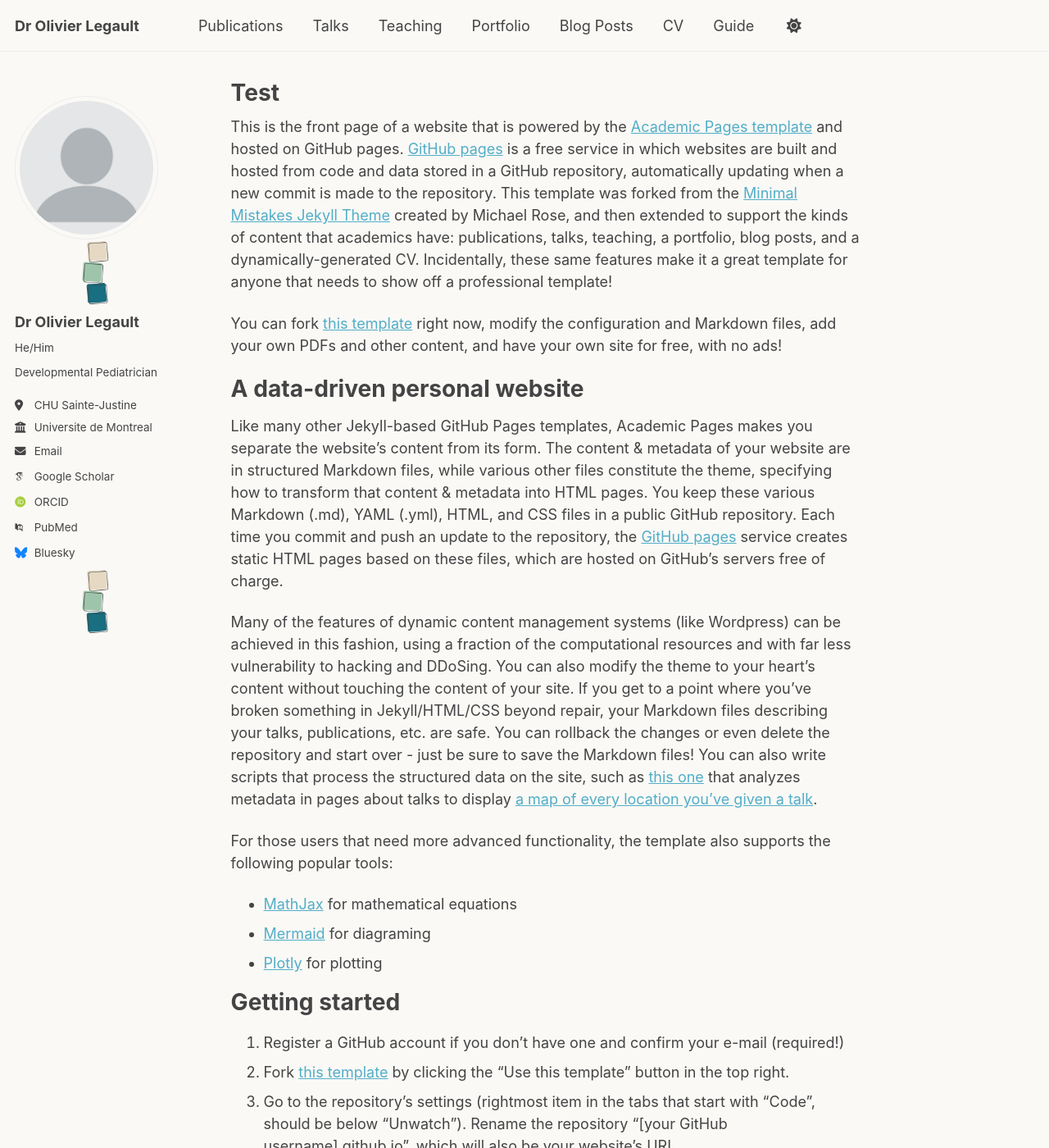
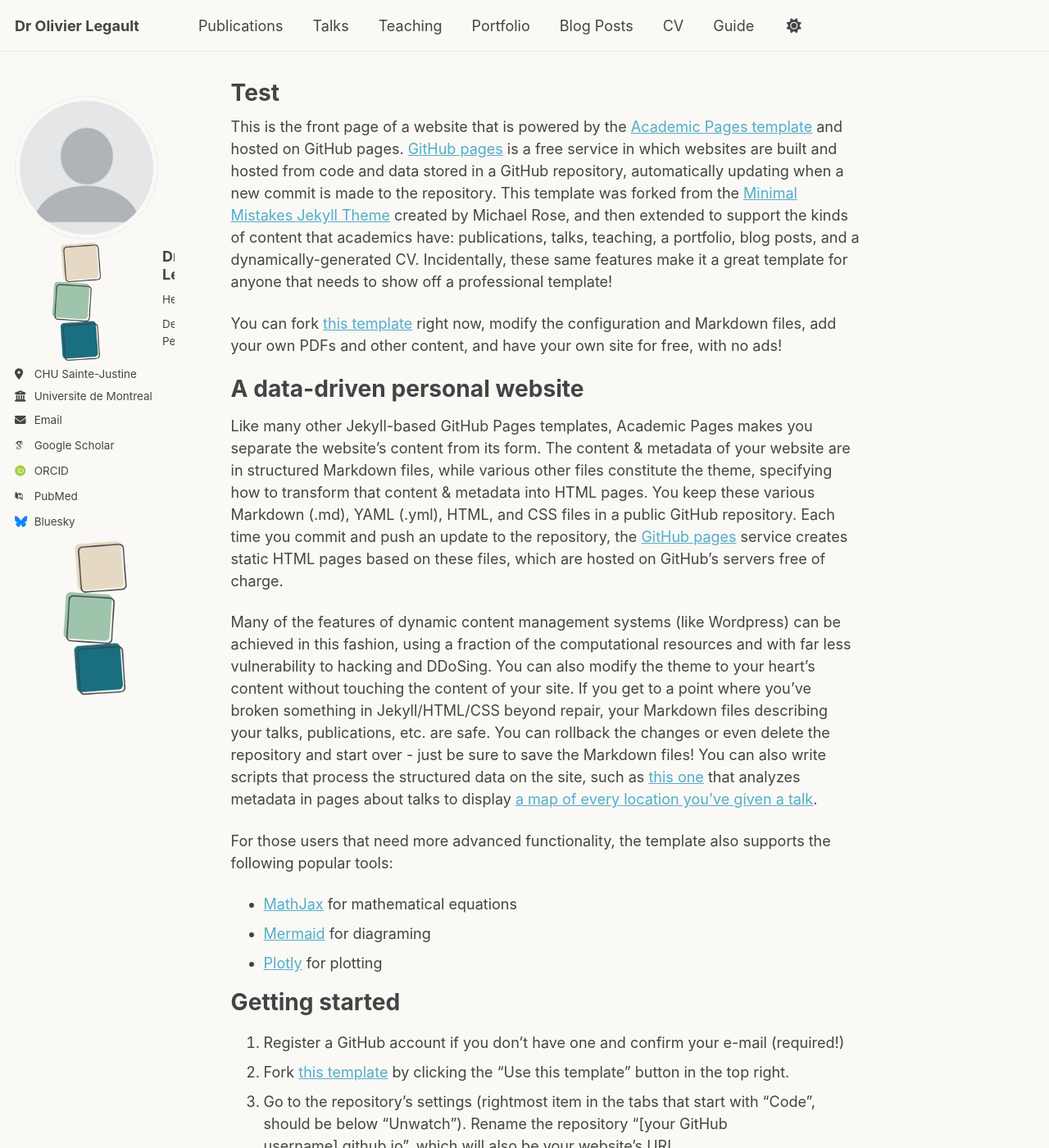
Before and after one commit to olivierrlegault/DrOlivierLegault, a Jekyll site: the page built from _pages/about.md, in a window 1280 px wide and 1400 px high. Shown: the whole window at 82% size. Built offline with Jekyll 4.4.1, drawn with Linux system fonts in a browser that asks for light colours; some web fonts are replaced; a script that is not in the unit is left out.

Commit message:
Update _sidebar.scss

```diff
--- a/_sass/layout/_sidebar.scss
+++ b/_sass/layout/_sidebar.scss
@@ -119,18 +119,40 @@
   }
 }
 
-.author__logo-container {
-  flex-shrink: 0;
+.author__columns {
+  display: flex;
+  gap: 30px; // Space between columns
+  align-items: flex-start; // Align items to top
+}
+
+.author__column {
+  &--logo {
+    flex: 0 0 auto; // Don't grow or shrink
+    width: 150px; // Fixed width for logo column
+  }
+
+  &--text {
+    flex: 1; // Take remaining space
+  }
 }
 
 .author__logo {
-  width: 80px; // Adjust size as needed
-  height: 80px; // Adjust size as needed
-  object-fit: contain; // Ensures logo fits properly
+  max-width: 100%;
+  height: auto;
+  border-radius: 50%; // Optional: makes logo circular
 }
 
-.author__text-content {
-  flex-grow: 1;
+/* Responsive adjustments */
+@media (max-width: 768px) {
+  .author__columns {
+    flex-direction: column;
+    gap: 15px;
+  }
+
+  .author__column--logo {
+    width: 100px; // Smaller logo on mobile
+    margin: 0 auto; // Center logo on mobile
+  }
 }
 
 .author__name {
```
